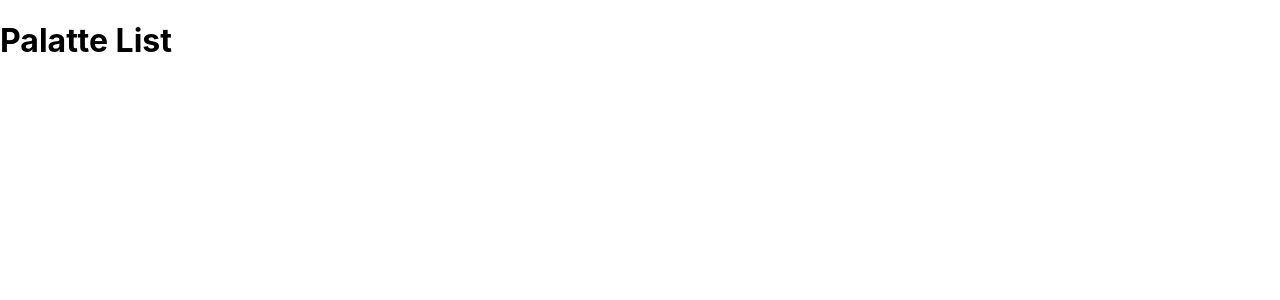
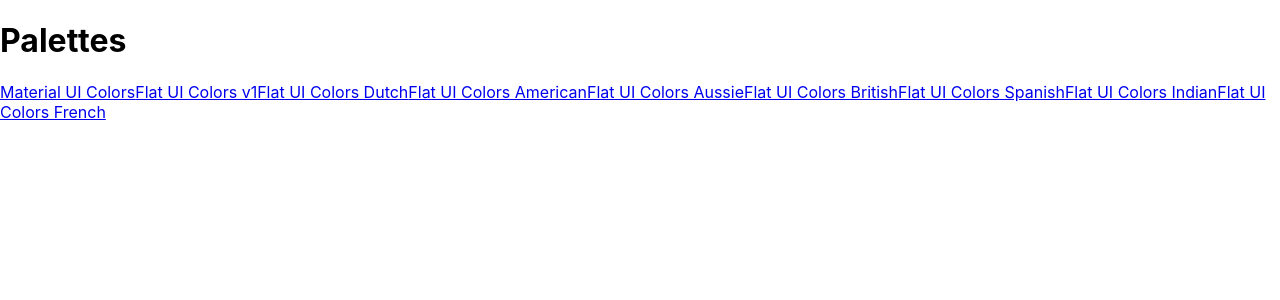
Before and after one commit to notsonoobie/colorpaletteapp, a React (Create React App) app: page / in a window 1280 px wide. Shown: the top 300 px of the page. Built offline with nearby package versions, Linux system fonts and the light colour scheme.

Commit message:
Added React Links Functionality

```diff
--- a/src/App.js
+++ b/src/App.js
@@ -1,5 +1,7 @@
 import React , { Component } from 'react';
 import { Route, Switch } from 'react-router-dom';
+
+import PaletteList from './PaletteList';
 import Palette from './Palette';
 import seedColors from './seedColors';
 import { generatePalette } from './colorHelpers';
@@ -17,7 +19,7 @@
   render() {
     return (
       <Switch>
-        <Route exact path="/" render={ ()=> <h1>Palatte List</h1> } />
+        <Route exact path="/" render={ ()=> <PaletteList palettes={seedColors} /> } />
         <Route exact path="/palette/:id" render={ (routeProps)=> <Palette colors={generatePalette(this.findPalette(routeProps.match.params.id))} /> } />
       </Switch>
         // <div className="">
--- a/src/Navbar.js
+++ b/src/Navbar.js
@@ -1,4 +1,5 @@
 import React, { Component } from 'react'
+import { Link } from 'react-router-dom'
 import Select from '@material-ui/core/Select'
 import MenuItem from '@material-ui/core/MenuItem'
 import Slider from 'rc-slider';
@@ -37,7 +38,7 @@
         return (
             <header className="Navbar">
                 <div className="logo">
-                    <a href="#putLinkHere">colorpicker</a>
+                    <Link to="/">colorpicker</Link>
                 </div>
                 <div className="slider-container">
                     <span>Level : {this.props.level}</span>
--- /dev/null
+++ b/src/PaletteList.js
@@ -0,0 +1,15 @@
+import React, { Component } from 'react'
+import { Link } from 'react-router-dom'
+
+class PaletteList extends Component {
+    render() {
+        const { palettes } = this.props;
+        return (
+            <div>
+                <h1>Palettes</h1>
+                {palettes.map(p => <Link to={`/palette/${p.id}`}>{p.paletteName}</Link>)}
+            </div>
+        )
+    }
+}
+export default PaletteList
```
